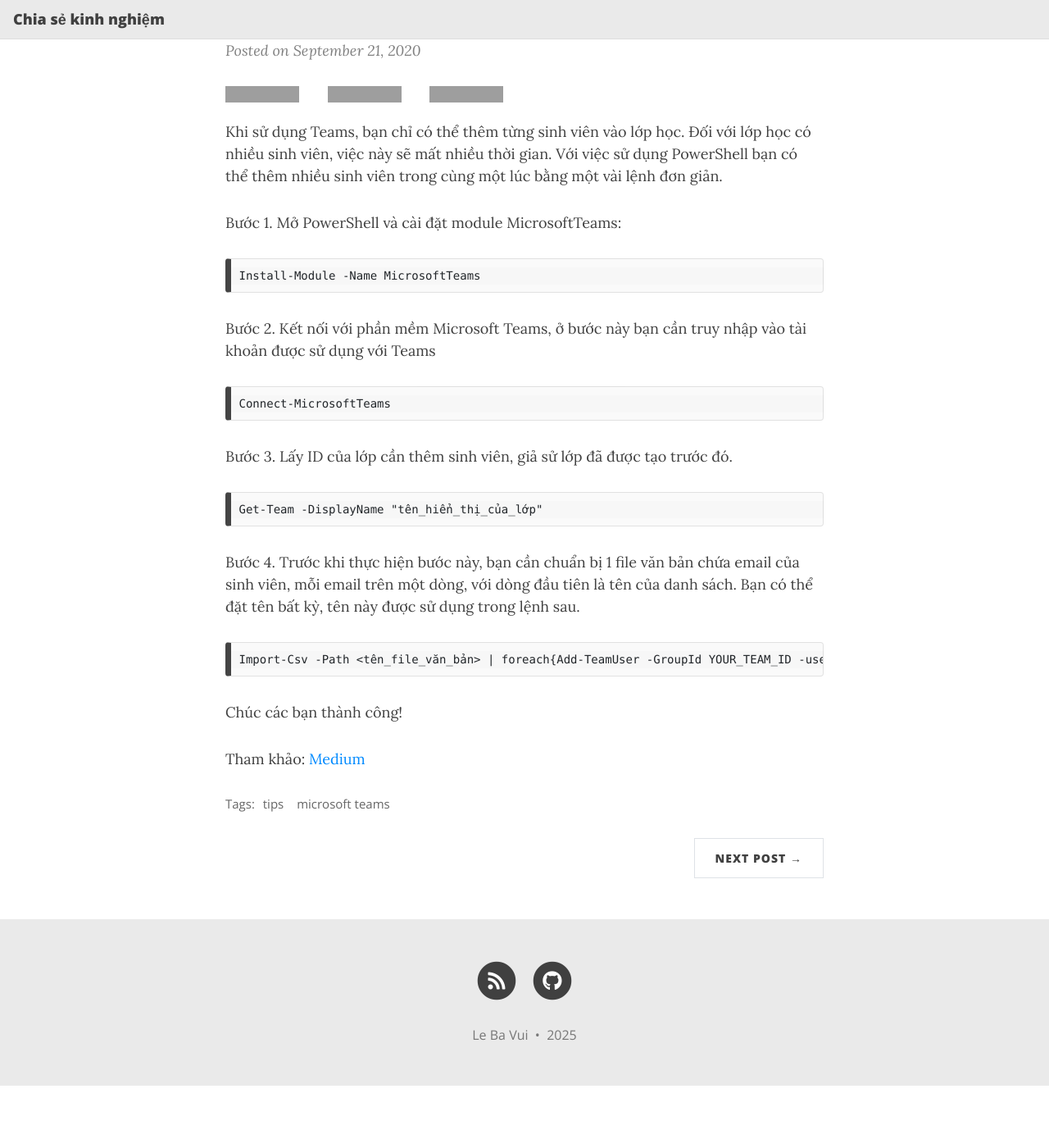
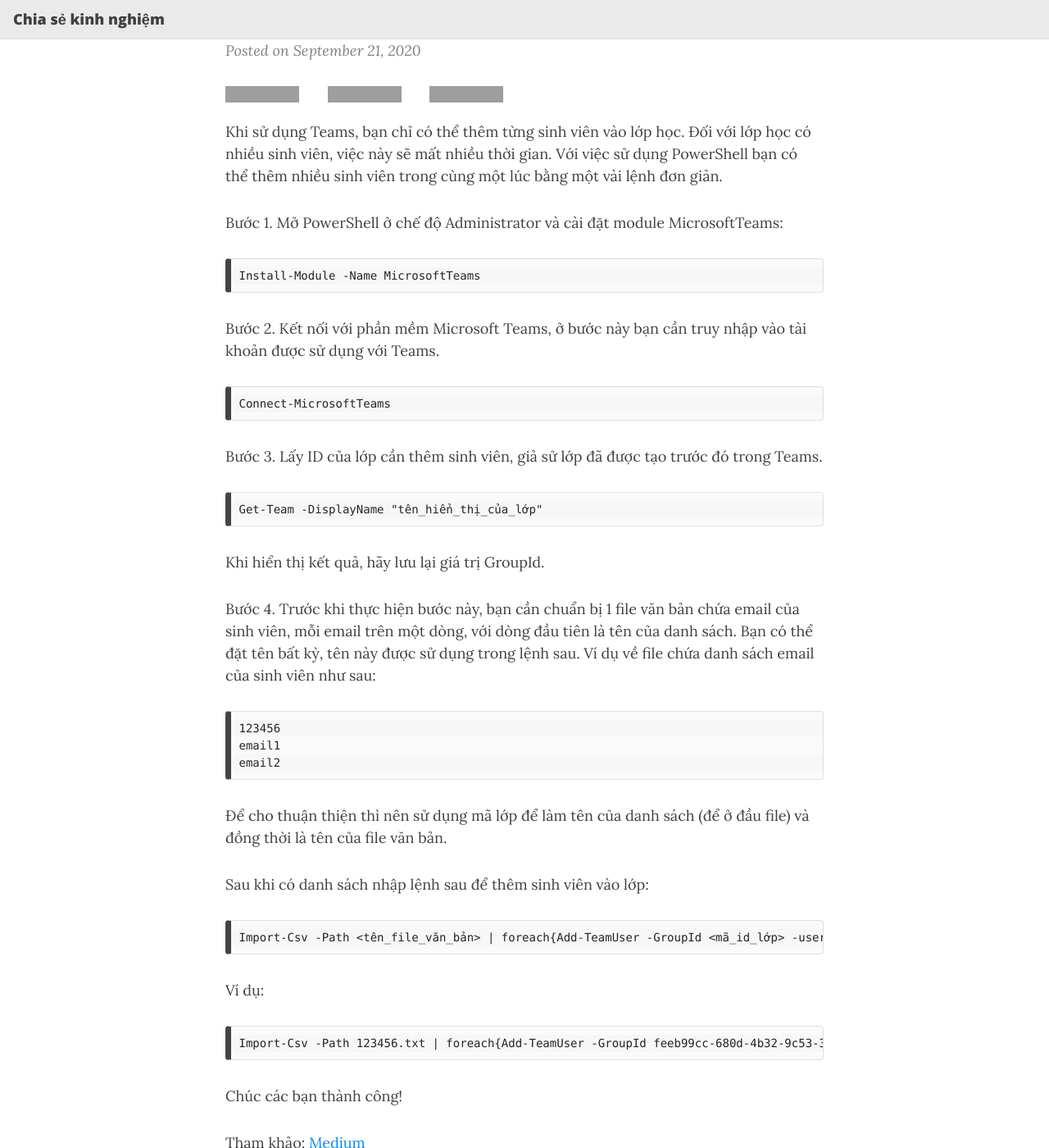
Before and after one commit to lebavui/tips, a Jekyll site: the page built from _posts/2020-09-21-add-multiple-members-to-a-team.md, in a window 1280 px wide and 1400 px high, scrolled down 255 px. Shown: the whole window at 82% size. Built offline with Jekyll 4.4.1, drawn with Linux system fonts in a browser that asks for light colours; nearby versions of some CDN libraries; before the commit the page ends 1579 px from its top, so only the background shows below that; grey boxes are pictures that could not be loaded.

Commit message:
Update 2020-09-21-add-multiple-members-to-a-team.md

```diff
--- a/_posts/2020-09-21-add-multiple-members-to-a-team.md
+++ b/_posts/2020-09-21-add-multiple-members-to-a-team.md
@@ -12,27 +12,42 @@ Khi sử dụng Teams, bạn chỉ có thể thêm từng sinh viên vào lớp
 Với việc sử dụng PowerShell bạn có thể thêm nhiều sinh viên trong cùng một lúc bằng một vài lệnh đơn giản.
 
 Bước 1.
-Mở PowerShell và cài đặt module MicrosoftTeams:
+Mở PowerShell ở chế độ Administrator và cài đặt module MicrosoftTeams:
 ~~~
 Install-Module -Name MicrosoftTeams
 ~~~
 
 Bước 2.
-Kết nối với phần mềm Microsoft Teams, ở bước này bạn cần truy nhập vào tài khoản được sử dụng với Teams
+Kết nối với phần mềm Microsoft Teams, ở bước này bạn cần truy nhập vào tài khoản được sử dụng với Teams.
 ~~~
 Connect-MicrosoftTeams
 ~~~
 
 Bước 3.
-Lấy ID của lớp cần thêm sinh viên, giả sử lớp đã được tạo trước đó.
+Lấy ID của lớp cần thêm sinh viên, giả sử lớp đã được tạo trước đó trong Teams.
 ~~~
 Get-Team -DisplayName "tên_hiển_thị_của_lớp"
 ~~~
 
+Khi hiển thị kết quả, hãy lưu lại giá trị GroupId.
+
 Bước 4.
 Trước khi thực hiện bước này, bạn cần chuẩn bị 1 file văn bản chứa email của sinh viên, mỗi email trên một dòng, với dòng đầu tiên là tên của danh sách. Bạn có thể đặt tên bất kỳ, tên này được sử dụng trong lệnh sau.
+Ví dụ về file chứa danh sách email của sinh viên như sau:
 ~~~
-Import-Csv -Path <tên_file_văn_bản> | foreach{Add-TeamUser -GroupId YOUR_TEAM_ID -user $_.upn_list}
+123456
+email1
+email2
+~~~
+Để cho thuận thiện thì nên sử dụng mã lớp để làm tên của danh sách (để ở đầu file) và đồng thời là tên của file văn bản.
+
+Sau khi có danh sách nhập lệnh sau để thêm sinh viên vào lớp:
+~~~
+Import-Csv -Path <tên_file_văn_bản> | foreach{Add-TeamUser -GroupId <mã_id_lớp> -user $_.<tên_danh_sách>}
+~~~
+Ví dụ:
+~~~
+Import-Csv -Path 123456.txt | foreach{Add-TeamUser -GroupId feeb99cc-680d-4b32-9c53-3e7b231b4c86 -user $_.123456}
 ~~~
 
 Chúc các bạn thành công!
```
